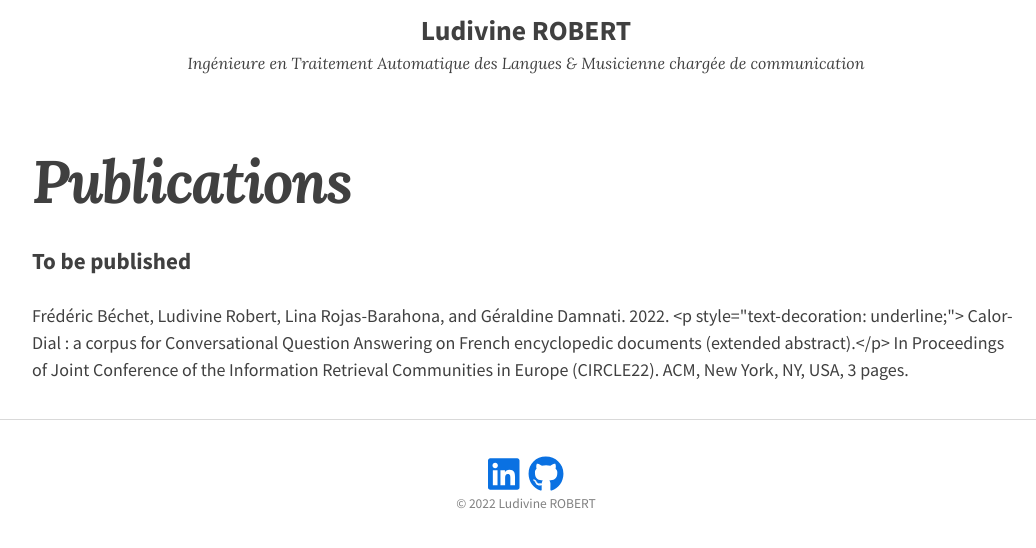
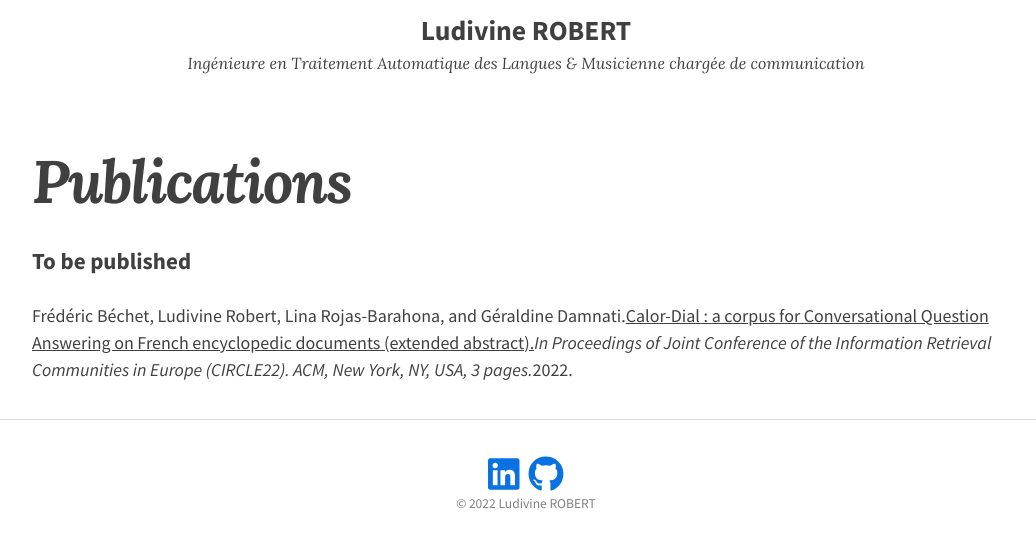
Before and after one commit to ludivinero/ludivinero.github.io, a Jekyll site: the page built from publi.md, in a window 1280 px wide, cut to the strip 221-769 px from the top of the page. Shown: the whole strip, without its empty margins (114-1150 px from the left). Built offline with Jekyll 4.4.1, drawn with Linux system fonts in a browser that asks for light colours; nearby versions of some CDN libraries.

Commit message:
Update publi.md

```diff
--- a/publi.md
+++ b/publi.md
@@ -7,4 +7,4 @@ entries_layout: list
 ---
 
 ### To be published
-Frédéric Béchet, Ludivine Robert, Lina Rojas-Barahona, and Géraldine Damnati. 2022. <p style="text-decoration: underline;"> Calor-Dial : a corpus for Conversational Question Answering on French encyclopedic documents (extended abstract).</p> In Proceedings of Joint Conference of the Information Retrieval Communities in Europe (CIRCLE22). ACM, New York, NY, USA, 3 pages.
+<p>Frédéric Béchet, Ludivine Robert, Lina Rojas-Barahona, and Géraldine Damnati.<u>Calor-Dial : a corpus for Conversational Question Answering on French encyclopedic documents (extended abstract).</u><i>In Proceedings of Joint Conference of the Information Retrieval Communities in Europe (CIRCLE22). ACM, New York, NY, USA, 3 pages.</i>2022.</p>
```
